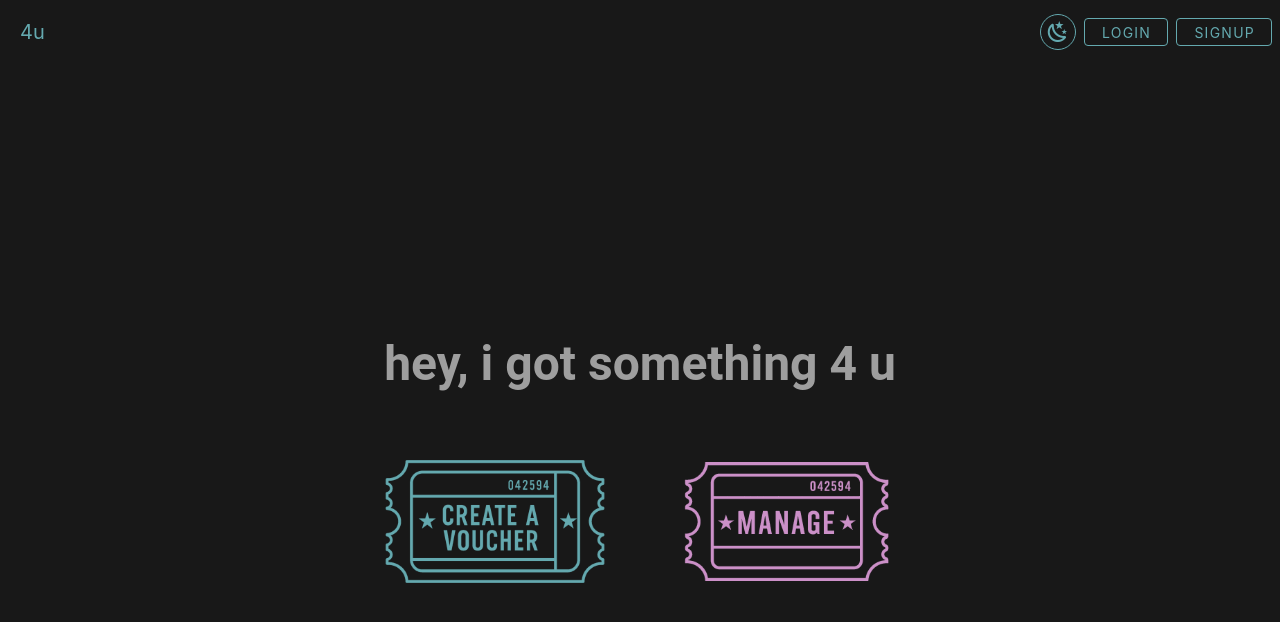
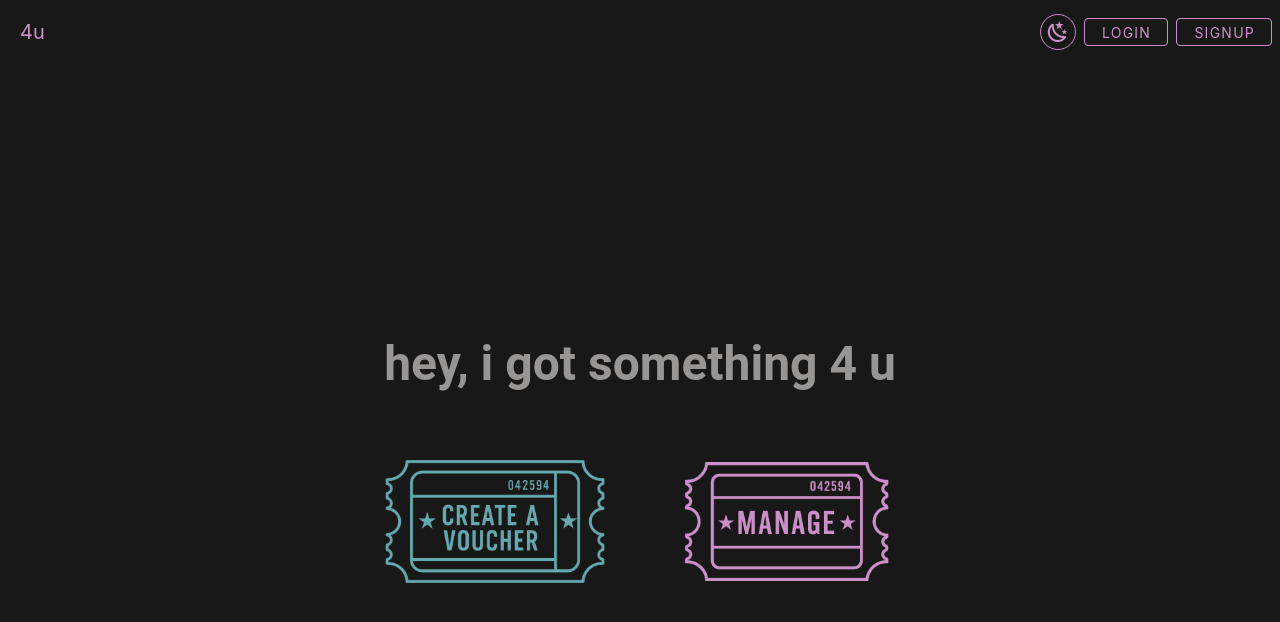
Before and after one commit to tiirent/voucher, a Vue app in the folder client/: page / in a window 1280 px wide. Shown: the top 622 px of the page. Built offline with nearby package versions, Linux system fonts and the light colour scheme.

Commit message:
use vuetify theme

```diff
--- a/client/src/App.vue
+++ b/client/src/App.vue
@@ -4,14 +4,14 @@ import AppNavbar from '@/components/AppNavbar.vue'
 </script>
 
 <template>
-  <v-layout>
+  <v-app>
     <AppNavbar />
     <v-main>
       <v-container>
         <RouterView />
       </v-container>
     </v-main>
-  </v-layout>
+  </v-app>
 </template>
 
 <style>
--- a/client/src/assets/base.css
+++ b/client/src/assets/base.css
@@ -1,5 +1,5 @@
 /* color palette from <https://github.com/vuejs/theme> */
-:root {
+/* :root {
   --vt-c-white: #ffffff;
   --vt-c-white-soft: #f8f8f8;
   --vt-c-white-mute: #f2f2f2;
@@ -19,10 +19,10 @@
   --vt-c-text-light-2: rgba(60, 60, 60, 0.66);
   --vt-c-text-dark-1: var(--vt-c-white);
   --vt-c-text-dark-2: rgba(235, 235, 235, 0.64);
-}
+} */
 
 /* semantic color variables for this project */
-:root {
+/* :root {
   --color-accent-1: #64A9AF;
   --color-accent-2: #CC90C8;
 
@@ -37,7 +37,7 @@
   --color-text: var(--vt-c-text-light-1);
 
   --section-gap: 160px;
-}
+} */
 
 /* @media (prefers-color-scheme: dark) {
   :root {
@@ -53,7 +53,7 @@
   }
 } */
 
-:root.dark {
+/* :root.dark {
   --color-background: var(--vt-c-black);
   --color-background-soft: var(--vt-c-black-soft);
   --color-background-mute: var(--vt-c-black-mute);
@@ -61,7 +61,7 @@
   --color-border-hover: var(--vt-c-divider-dark-1);
   --color-heading: var(--vt-c-text-dark-1);
   --color-text: var(--vt-c-text-dark-2);
-}
+} */
 
 *,
 *::before,
@@ -73,8 +73,6 @@
 
 body {
   min-height: 100vh;
-  color: var(--color-text);
-  background: var(--color-background);
   transition:
     color 0.5s,
     background-color 0.5s;
--- a/client/src/components/AppNavbar.vue
+++ b/client/src/components/AppNavbar.vue
@@ -1,53 +1,39 @@
 <script setup lang="ts">
 // Component for the main navigation bar
 import { useRouter } from 'vue-router'
-import { onMounted, ref } from 'vue'
+import { useTheme } from 'vuetify'
+
 const router = useRouter()
+const theme = useTheme()
 const navigateTo = (path: string) => {
   router.push(path)
 }
-const isDark = ref<boolean>(document.documentElement.classList.contains('dark'))
 const toggleTheme = () => {
-  document.documentElement.classList.toggle('dark')
-  isDark.value = document.documentElement.classList.contains('dark')
+  const currentTheme = theme.global.name.value
+  theme.global.name.value = currentTheme === 'light' ? 'dark' : 'light'
 }
-onMounted(() => {
-  document.documentElement.classList.add('dark')
-})
 </script>
 
 <template>
   <v-app-bar flat color="transparent">
-    <v-app-bar-title @click="navigateTo('/')" style="cursor: pointer">4u</v-app-bar-title>
+    <v-app-bar-title  @click="navigateTo('/')">4u</v-app-bar-title>
     <v-spacer></v-spacer>
-    <v-btn
-      variant="outlined"
-      density="comfortable"
-      :icon="true"
-      class="mr-2"
-      @click="toggleTheme"
-    >
-      <v-icon>{{ isDark ? 'mdi-weather-sunny' : 'mdi-weather-night' }}</v-icon>
+    <v-btn color="primary" class="mr-2" icon variant="outlined" density="comfortable" @click="toggleTheme">
+      <v-icon>{{ theme.global.name.value === 'light' ? 'mdi-weather-sunny' : 'mdi-weather-night' }}</v-icon>
     </v-btn>
-    <v-btn
-      variant="outlined"
-      class="mr-2"
-      density="comfortable"
-    >
+    <v-btn color="primary" variant="outlined" class="mr-2" density="comfortable">
       Login
     </v-btn>
-    <v-btn
-      variant="outlined"
-      class="mr-2"
-      density="comfortable"
-    >
+    <v-btn color="primary" variant="outlined" class="mr-2" density="comfortable">
       Signup
     </v-btn>
+
   </v-app-bar>
 </template>
 
 <style scoped>
-.v-app-bar-title, .v-btn {
-  color: var(--color-accent-1);
+.v-app-bar-title {
+  color: rgb(var(--v-theme-primary));
+  cursor: pointer;
 }
 </style>
--- a/client/src/main.ts
+++ b/client/src/main.ts
@@ -16,6 +16,27 @@ import router from './router'
 const vuetify = createVuetify({
   components,
   directives,
+  theme: {
+    defaultTheme: 'dark',
+    themes: {
+      light: {
+        dark: false,
+        colors: {
+          primary: '#64A9AF',
+          background: '#ffffff',
+          'on-background': 'rgb(58, 55, 55)'
+        }
+      },
+      dark: {
+        dark: true,
+        colors: {
+          primary: '#CC90C8',
+          background: '#181818',
+          'on-background': 'rgb(152, 149, 149)'
+        }
+      }
+    }
+  }
 })
 
 const app = createApp(App)
--- a/client/src/views/HomeView.vue
+++ b/client/src/views/HomeView.vue
@@ -1,5 +1,4 @@
 <script setup lang="ts">
-import { ref } from 'vue'
 import { useRouter } from 'vue-router'
 
 const router = useRouter()
```
